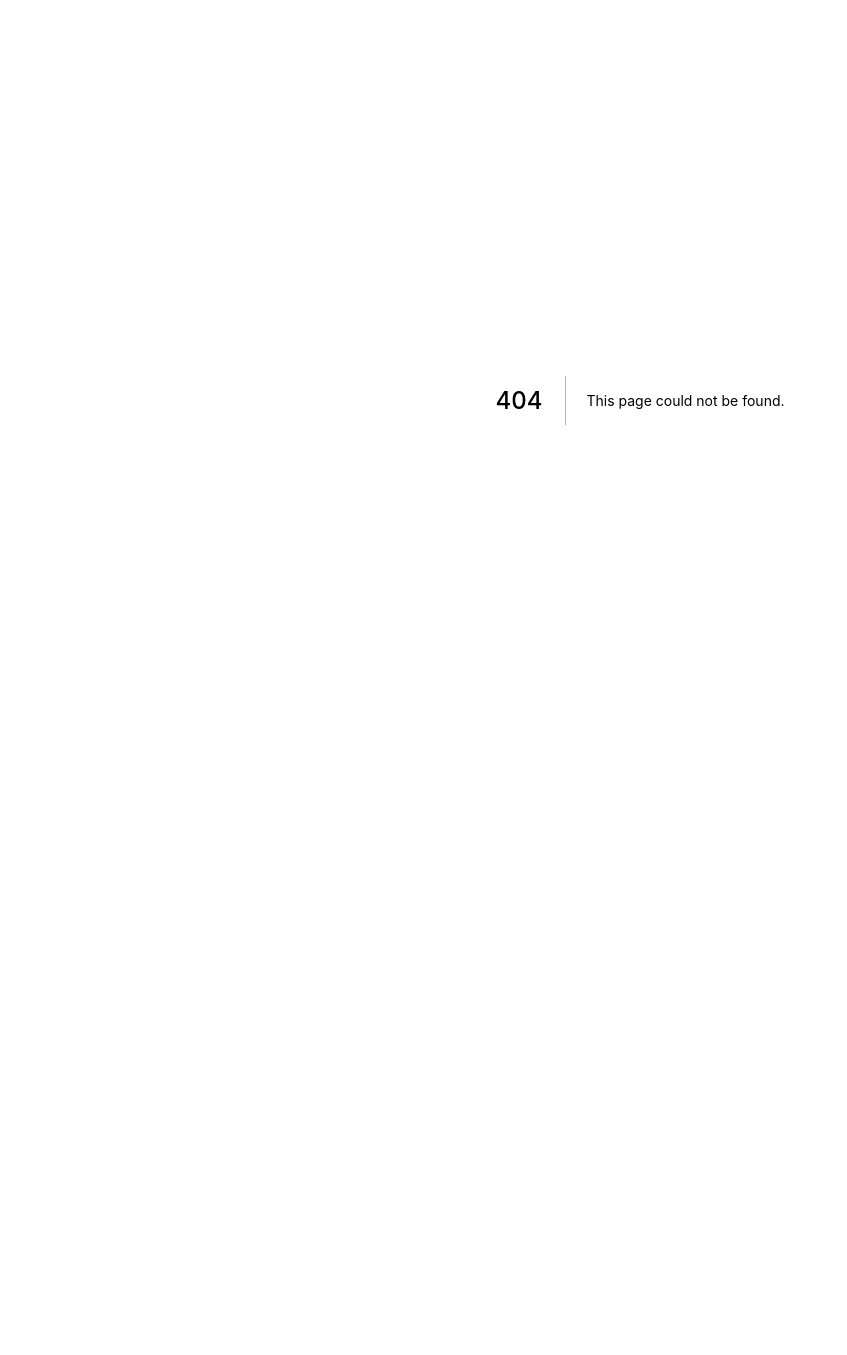
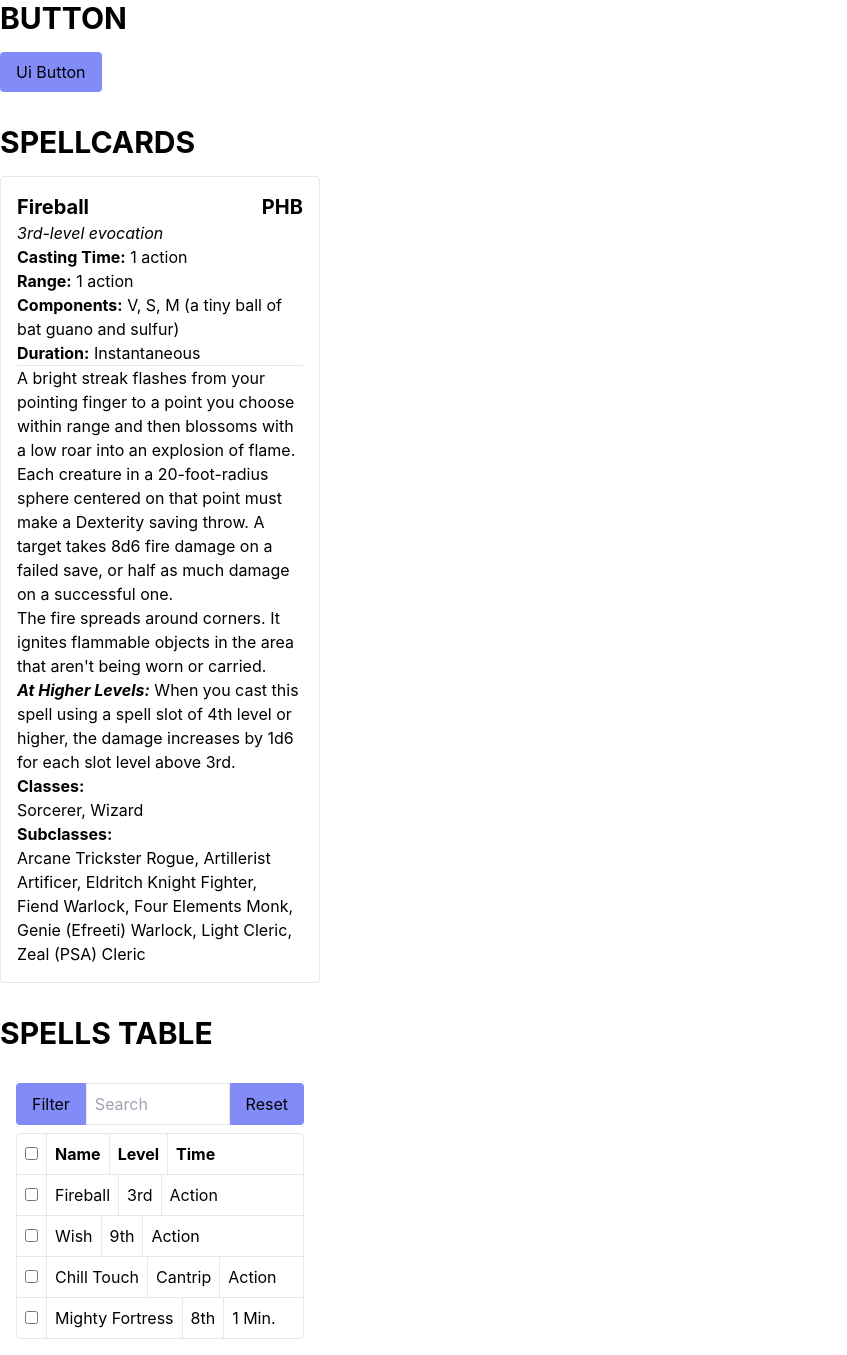
Before and after one commit to C0rn3l1a/spell-book, a Next.js app: page /component-sheet in a window 1280 px wide. Before the commit this address had no page. Shown: the whole page, without its empty margins (0-847 px from the left). Before the commit the page ends 800 px from the top, so only its background shows below. Built offline with nearby package versions, Linux system fonts and the light colour scheme.

Commit message:
Component sheet to generate all the necesary css for dynamic components

```diff
--- /dev/null
+++ b/pages/component-sheet.tsx
@@ -0,0 +1,36 @@
+import type { NextPage } from 'next';
+import UiButton from '../components/ui-kit/UiButton';
+import SpellCard from '../components/ui-kit/UiSpellCard';
+import UiTable from '../components/ui-kit/UiTable/UiTable';
+
+const ComponentSheet: NextPage = () => {
+  return (
+    <main className="flex flex-col gap-8">
+      {/* BUTTONS */}
+      <section className="flex flex-col shrink gap-4">
+        <h3 className="text-3xl font-bold">BUTTON</h3>
+        <div>
+          <UiButton>Ui Button</UiButton>
+        </div>
+      </section>
+
+      {/* SPELLCARDS */}
+      <section className="flex flex-col shrink gap-4">
+        <h3 className="text-3xl font-bold">SPELLCARDS</h3>
+        <div className="w-1/4">
+          <SpellCard />
+        </div>
+      </section>
+
+      {/* SPELLTABLE */}
+      <section className="flex flex-col shrink gap-4">
+        <h3 className="text-3xl font-bold">SPELLS TABLE</h3>
+        <div className="w-1/4">
+          <UiTable />
+        </div>
+      </section>
+    </main>
+  );
+};
+
+export default ComponentSheet;
```
